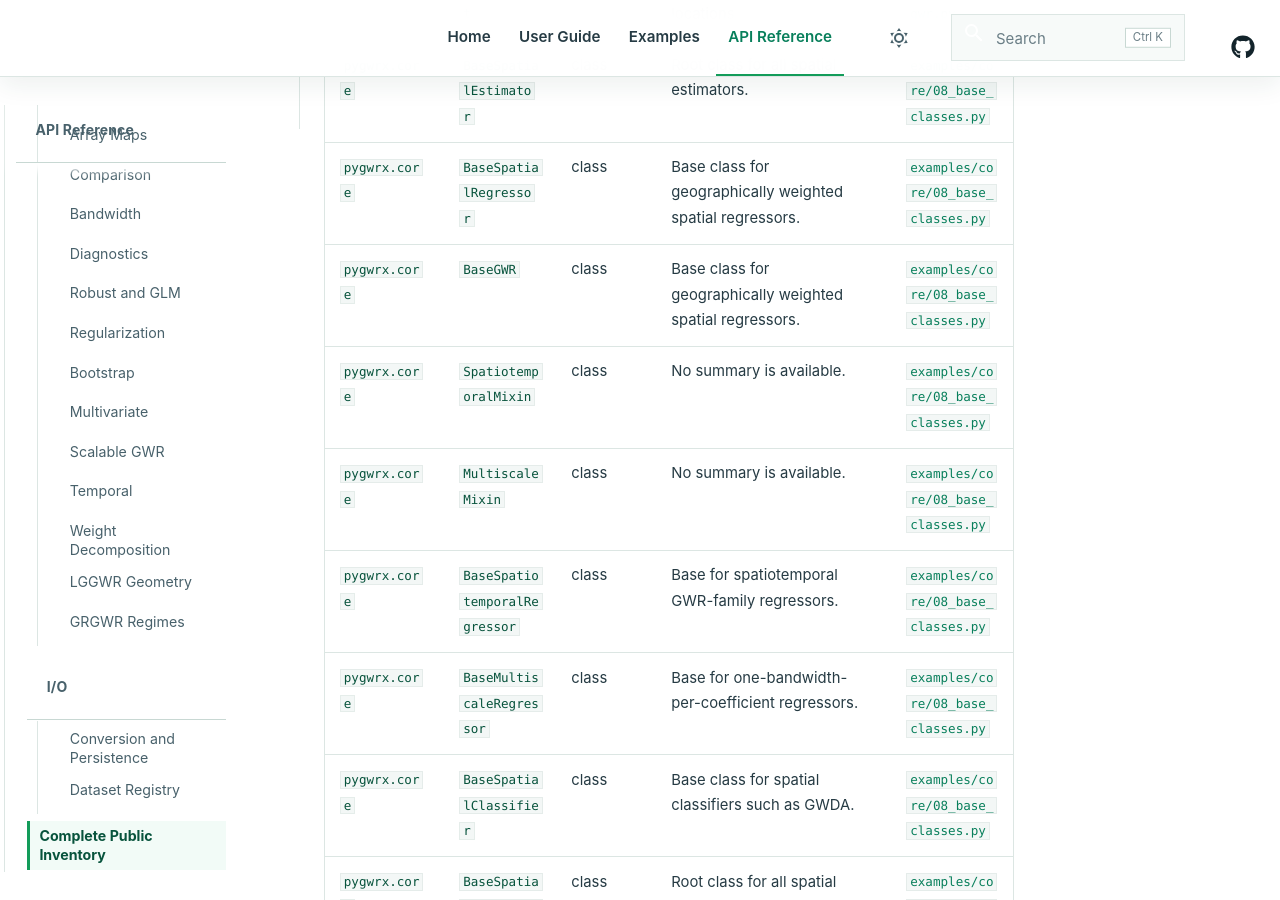
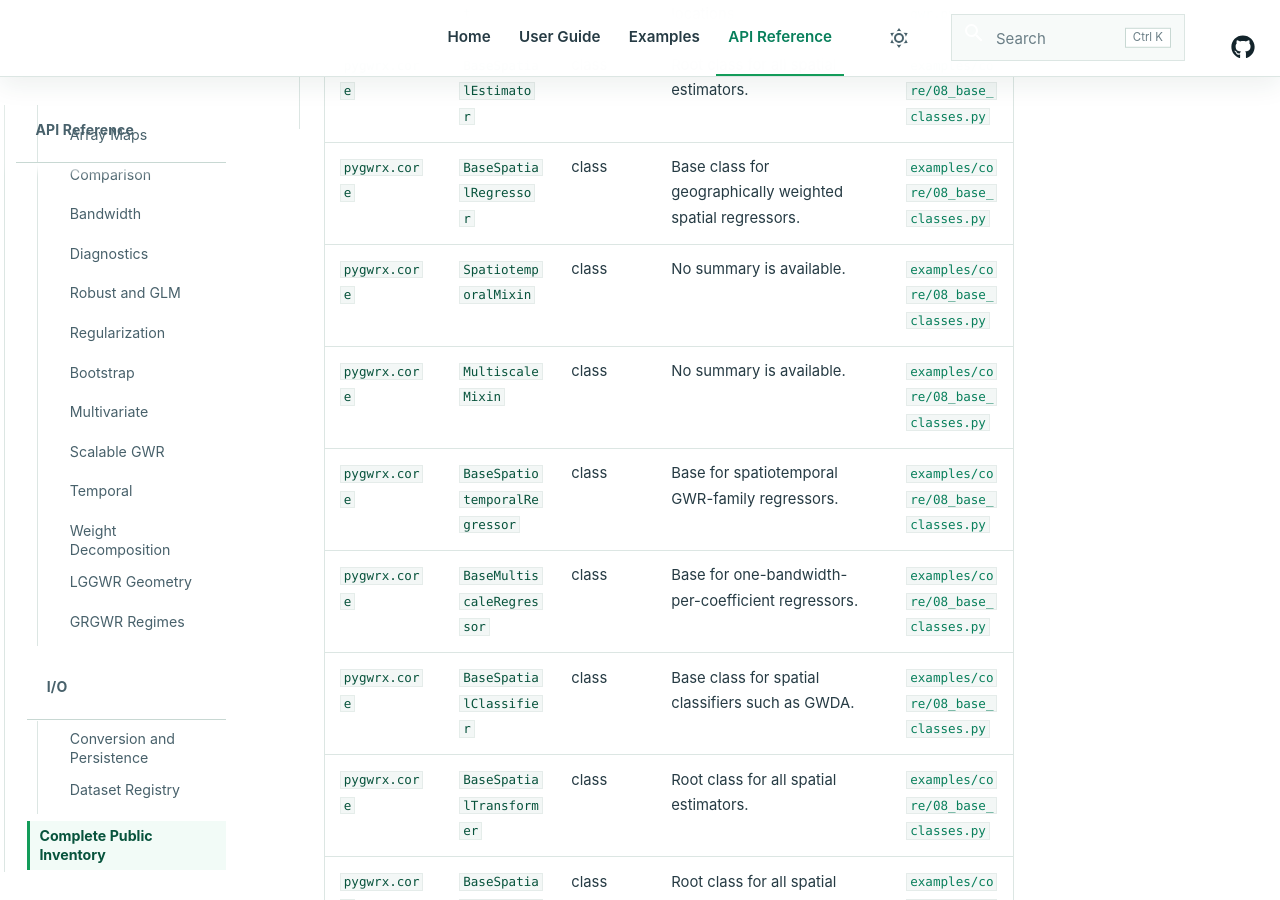
Before and after one commit to hujinghaoabcd/pyGWRx, an MkDocs documentation site: the page built from docs/api/public-api-inventory.md, in a window 1280 px wide and 900 px high, scrolled down 3133 px. Built offline with MkDocs 1.6.1 and Material for MkDocs 9.7.7, drawn with Linux system fonts in a browser that asks for light colours; comment, search, counter and statistics services are not loaded.

Commit message:
Remove BaseGWR from API inventory

```diff
--- a/docs/api/public-api-inventory.md
+++ b/docs/api/public-api-inventory.md
@@ -32,7 +32,6 @@ This file is generated. Do not edit it manually.
 | `pygwrx.models` | `GRGWRPredictionResult` | class | Detailed GR-GWR predictions at evaluation locations. | [`examples/models/19_gr_gwr.py`](https://github.com/hujinghaoabcd/pyGWRx/blob/main/examples/models/19_gr_gwr.py) |
 | `pygwrx.core` | `BaseSpatialEstimator` | class | Root class for all spatial estimators. | [`examples/core/08_base_classes.py`](https://github.com/hujinghaoabcd/pyGWRx/blob/main/examples/core/08_base_classes.py) |
 | `pygwrx.core` | `BaseSpatialRegressor` | class | Base class for geographically weighted spatial regressors. | [`examples/core/08_base_classes.py`](https://github.com/hujinghaoabcd/pyGWRx/blob/main/examples/core/08_base_classes.py) |
-| `pygwrx.core` | `BaseGWR` | class | Base class for geographically weighted spatial regressors. | [`examples/core/08_base_classes.py`](https://github.com/hujinghaoabcd/pyGWRx/blob/main/examples/core/08_base_classes.py) |
 | `pygwrx.core` | `SpatiotemporalMixin` | class | No summary is available. | [`examples/core/08_base_classes.py`](https://github.com/hujinghaoabcd/pyGWRx/blob/main/examples/core/08_base_classes.py) |
 | `pygwrx.core` | `MultiscaleMixin` | class | No summary is available. | [`examples/core/08_base_classes.py`](https://github.com/hujinghaoabcd/pyGWRx/blob/main/examples/core/08_base_classes.py) |
 | `pygwrx.core` | `BaseSpatiotemporalRegressor` | class | Base for spatiotemporal GWR-family regressors. | [`examples/core/08_base_classes.py`](https://github.com/hujinghaoabcd/pyGWRx/blob/main/examples/core/08_base_classes.py) |
```
